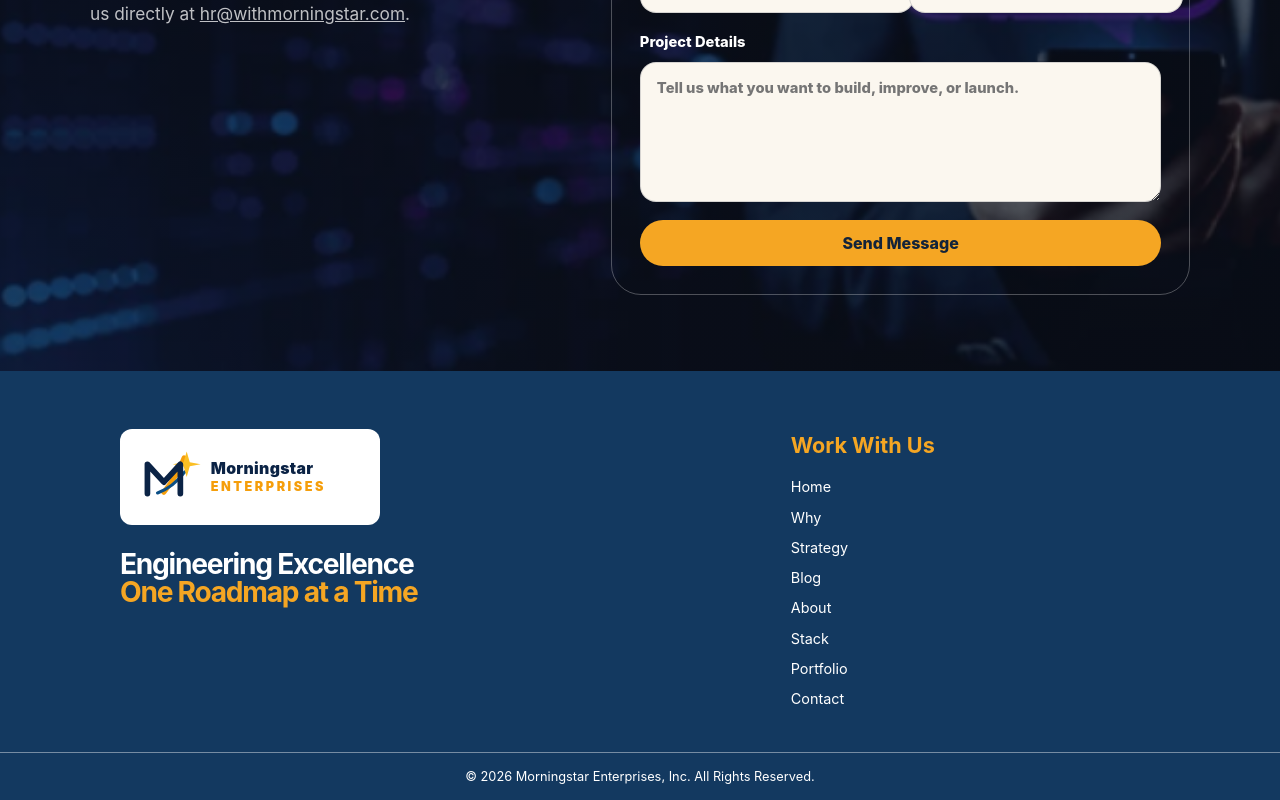
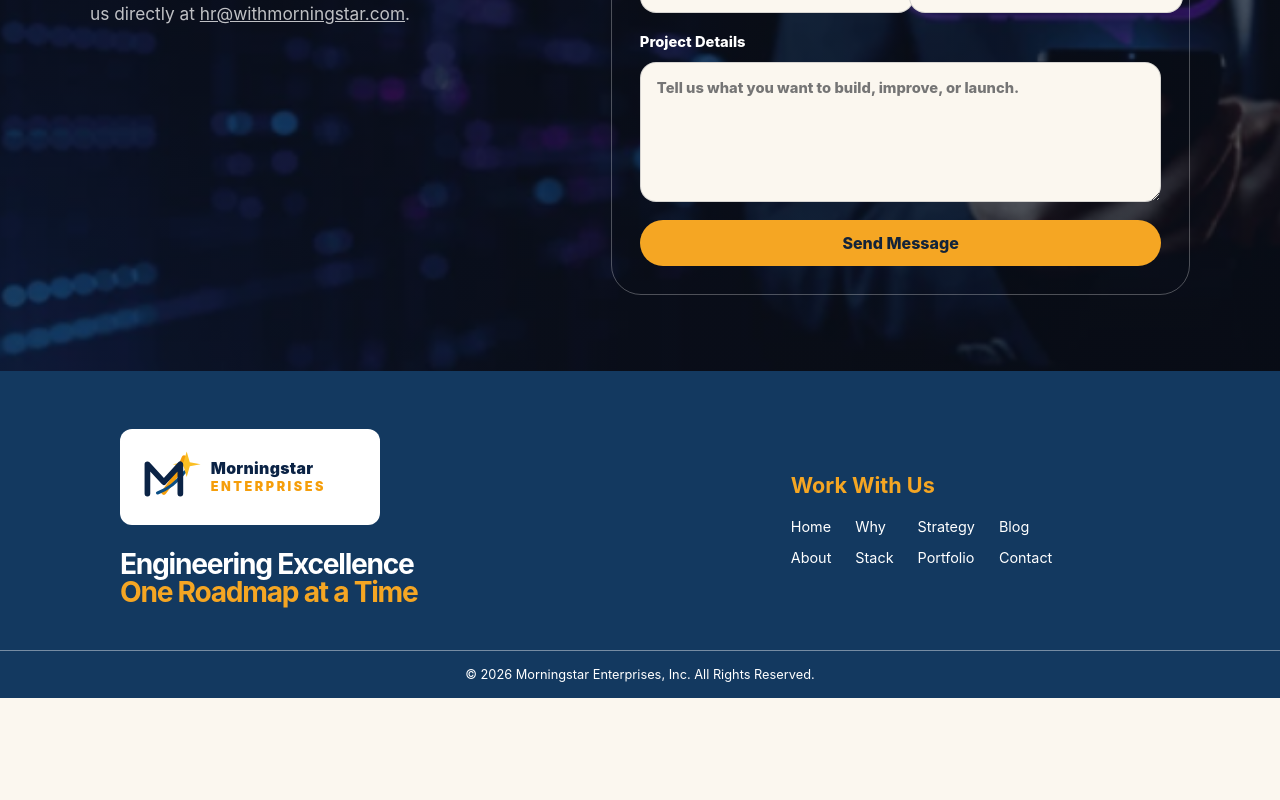
Before and after one commit to shaunghiorzi8/portfolio, a React (Vite) app in the folder frontend/: page / in a window 1280 px wide. Shown: the part 6945-7745 px from the top of the page. After the commit the page ends 7643 px from the top, so only its background shows below. Built offline with nearby package versions, Linux system fonts and the light colour scheme.

Commit message:
Arrange footer links in two rows

```diff
--- a/frontend/src/styles/main.css
+++ b/frontend/src/styles/main.css
@@ -1520,7 +1520,8 @@ h2 {
 .footer-column {
   align-content: start;
   display: grid;
-  gap: 13px;
+  gap: 13px 24px;
+  grid-template-columns: repeat(4, max-content);
   margin-bottom: auto;
   margin-top: auto;
 }
@@ -1528,6 +1529,7 @@ h2 {
 .footer-column h3 {
   color: #f5a623;
   font-size: 1.35rem;
+  grid-column: 1 / -1;
   margin: 0 0 4px;
 }
 
```
